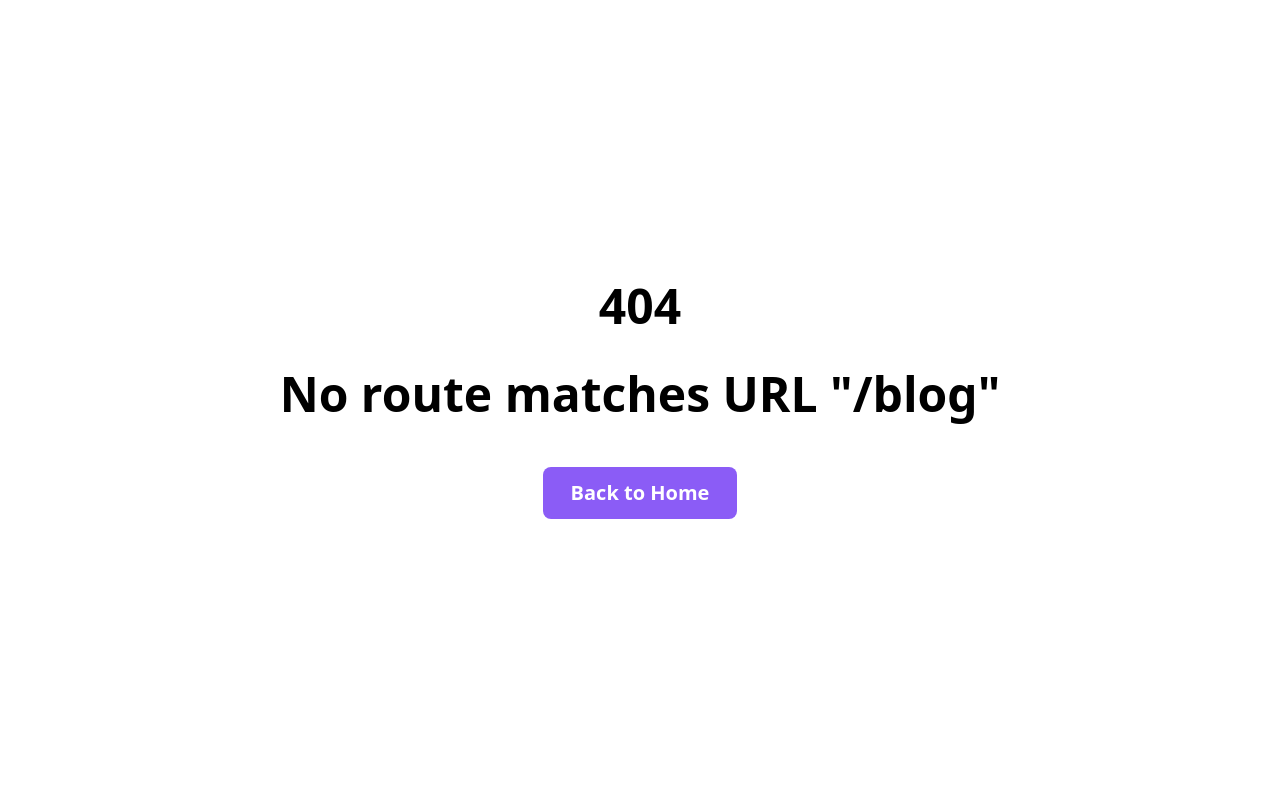
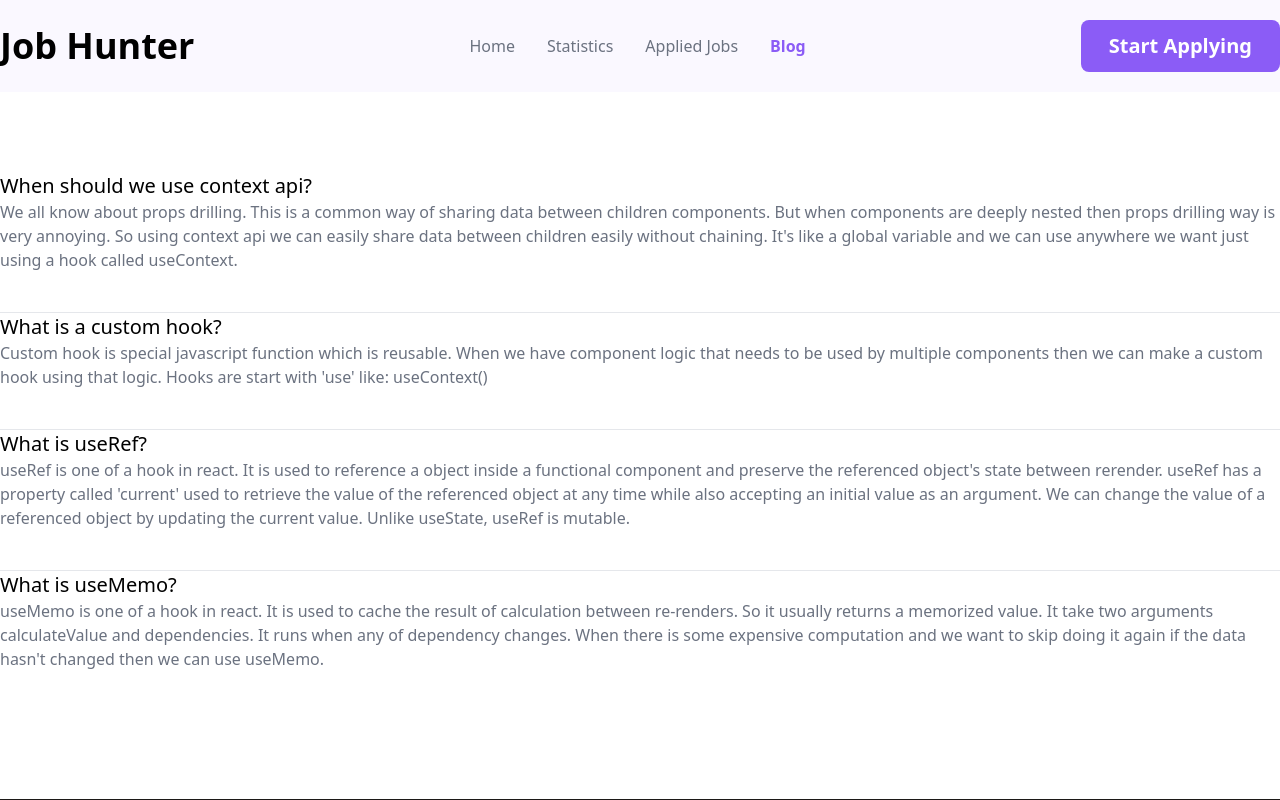
Before and after one commit to jesandante007/career-hub, a React (Vite) app: page /blog in a window 1280 px wide. Before the commit this address had no page. Shown: the top 800 px of the page. Built offline with nearby package versions, Linux system fonts and the light colour scheme.

Commit message:
blog added

```diff
--- /dev/null
+++ b/src/components/Blog.jsx
@@ -0,0 +1,34 @@
+import React from "react";
+
+const Blog = () => {
+  return (
+    <div className="container mx-auto space-y-10 divide-y mt-20">
+      <div>
+        <p className="text-xl font-medium">When should we use context api?</p>
+        <p className="text-gray-500">
+            We all know about props drilling. This is a common way of sharing data between children components. But when components are deeply nested then props drilling way is very annoying. So using context api we can easily share data between children easily without chaining. It's like a global variable and we can use anywhere we want just using a hook called useContext.
+        </p>
+      </div>
+      <div>
+        <p className="text-xl font-medium">What is a custom hook?</p>
+        <p className="text-gray-500">
+            Custom hook is special javascript function which is reusable. When we have component logic that needs to be used by multiple components then we can make a custom hook using that logic. Hooks are start with 'use' like: useContext()
+        </p>
+      </div>
+      <div>
+        <p className="text-xl font-medium">What is useRef?</p>
+        <p className="text-gray-500">
+            useRef is one of a hook in react. It is used to reference a object inside a functional component and preserve the referenced object's state between rerender. useRef has a property called 'current' used to retrieve the value of the referenced object at any time while also accepting an initial value as an argument. We can change the value of a referenced object by updating the current value. Unlike useState, useRef is mutable.
+        </p>
+      </div>
+      <div>
+        <p className="text-xl font-medium">What is useMemo?</p>
+        <p className="text-gray-500">
+            useMemo is one of a hook in react. It is used to cache the result of calculation between re-renders. So it usually returns a memorized value. It take two arguments calculateValue and dependencies. It runs when any of dependency changes. When there is some expensive computation and we want to skip doing it again if the data hasn't changed then we can use useMemo.
+        </p>
+      </div>
+    </div>
+  );
+};
+
+export default Blog;
--- a/src/main.jsx
+++ b/src/main.jsx
@@ -9,6 +9,7 @@ import AppliedJob from './components/AppliedJob'
 import { loaderCustom } from './utils/loader'
 import ErrorPage from './components/ErrorPage'
 import Statistics from './components/Statistics'
+import Blog from './components/Blog'
 
 const router = createBrowserRouter([
   {
@@ -33,6 +34,10 @@ const router = createBrowserRouter([
       {
         path: '/applied',
         element: <AppliedJob />
+      },
+      {
+        path: '/blog',
+        element: <Blog />
       }
     ]
   }
```
